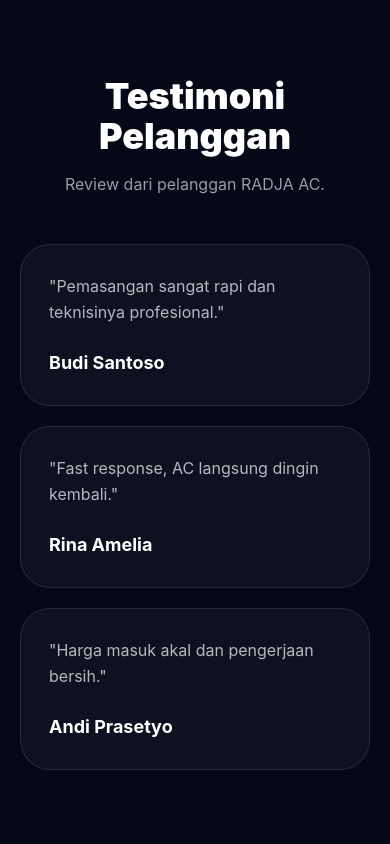
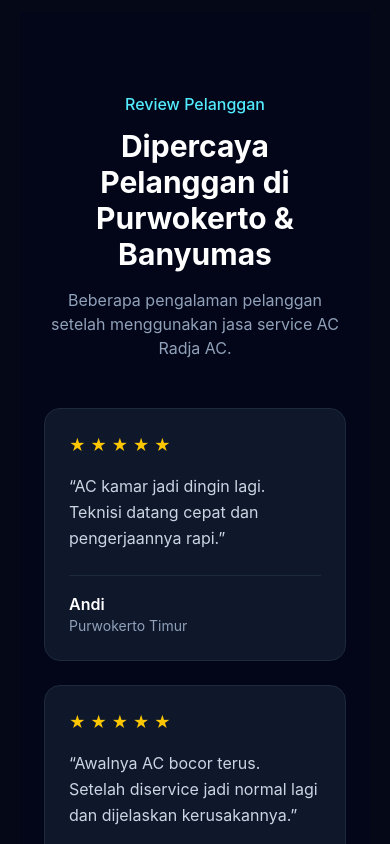
Before and after one commit to ibank31/radjaac-premium, a React (Vite) app: page / in a window 390 px wide. Shown: the part 6840-7684 px from the top of the page. Built offline with nearby package versions, Linux system fonts and the light colour scheme.

Commit message:
add mini review section

```diff
--- /dev/null
+++ b/src/components/MiniReviewSection.jsx
@@ -0,0 +1,71 @@
+const reviews = [
+  {
+    name: "Andi",
+    area: "Purwokerto Timur",
+    review:
+      "AC kamar jadi dingin lagi. Teknisi datang cepat dan pengerjaannya rapi.",
+  },
+  {
+    name: "Rina",
+    area: "Sokaraja",
+    review:
+      "Awalnya AC bocor terus. Setelah diservice jadi normal lagi dan dijelaskan kerusakannya.",
+  },
+  {
+    name: "Pak Dedi",
+    area: "Banyumas",
+    review:
+      "Respon WhatsApp cepat dan teknisinya sopan. Harga juga masih masuk akal.",
+  },
+]
+
+export default function MiniReviewSection() {
+  return (
+    <section className="px-6 py-20 bg-slate-950">
+      <div className="max-w-6xl mx-auto">
+        <div className="text-center mb-12">
+          <p className="text-cyan-300 font-medium mb-3">
+            Review Pelanggan
+          </p>
+
+          <h2 className="text-3xl md:text-4xl font-bold text-white mb-4">
+            Dipercaya Pelanggan
+            di Purwokerto & Banyumas
+          </h2>
+
+          <p className="text-slate-400 max-w-2xl mx-auto">
+            Beberapa pengalaman pelanggan setelah menggunakan jasa
+            service AC Radja AC.
+          </p>
+        </div>
+
+        <div className="grid gap-6 md:grid-cols-3">
+          {reviews.map((item, index) => (
+            <div
+              key={index}
+              className="rounded-2xl border border-slate-800 bg-slate-900 p-6 transition duration-300 hover:border-cyan-400/50 hover:-translate-y-1 hover:shadow-lg hover:shadow-cyan-500/10"
+            >
+              <div className="flex items-center gap-1 mb-4 text-yellow-400">
+                ★ ★ ★ ★ ★
+              </div>
+
+              <p className="text-slate-300 leading-relaxed mb-6">
+                “{item.review}”
+              </p>
+
+              <div className="border-t border-slate-800 pt-4">
+                <p className="text-white font-semibold">
+                  {item.name}
+                </p>
+
+                <p className="text-sm text-slate-400">
+                  {item.area}
+                </p>
+              </div>
+            </div>
+          ))}
+        </div>
+      </div>
+    </section>
+  )
+}
--- a/src/pages/Home.jsx
+++ b/src/pages/Home.jsx
@@ -10,6 +10,7 @@ import TestimonialsSection from "../components/TestimonialsSection"
 import ClosingCTA from "../components/ClosingCTA"
 import Footer from "../components/Footer"
 import FloatingWhatsapp from "../components/FloatingWhatsapp"
+import MiniReviewSection from "../components/MiniReviewSection"
 
 export default function Home() {
   return (
@@ -35,6 +36,7 @@ export default function Home() {
         <BrandsSection />
         <WhyChooseUs />
         <PortfolioSection />
+        <MiniReviewSection />
         <TestimonialsSection />
         <ClosingCTA />
       </div>
```
